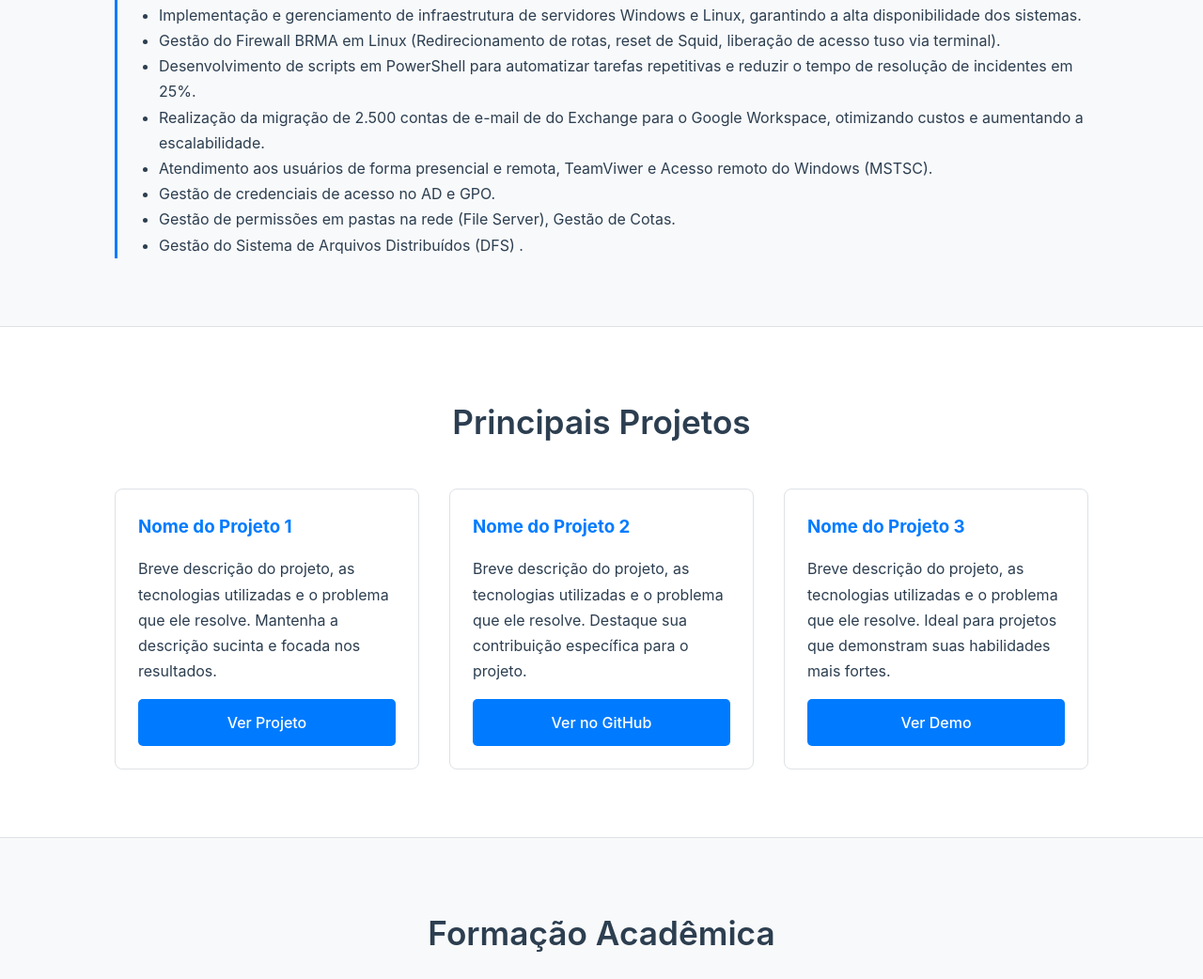
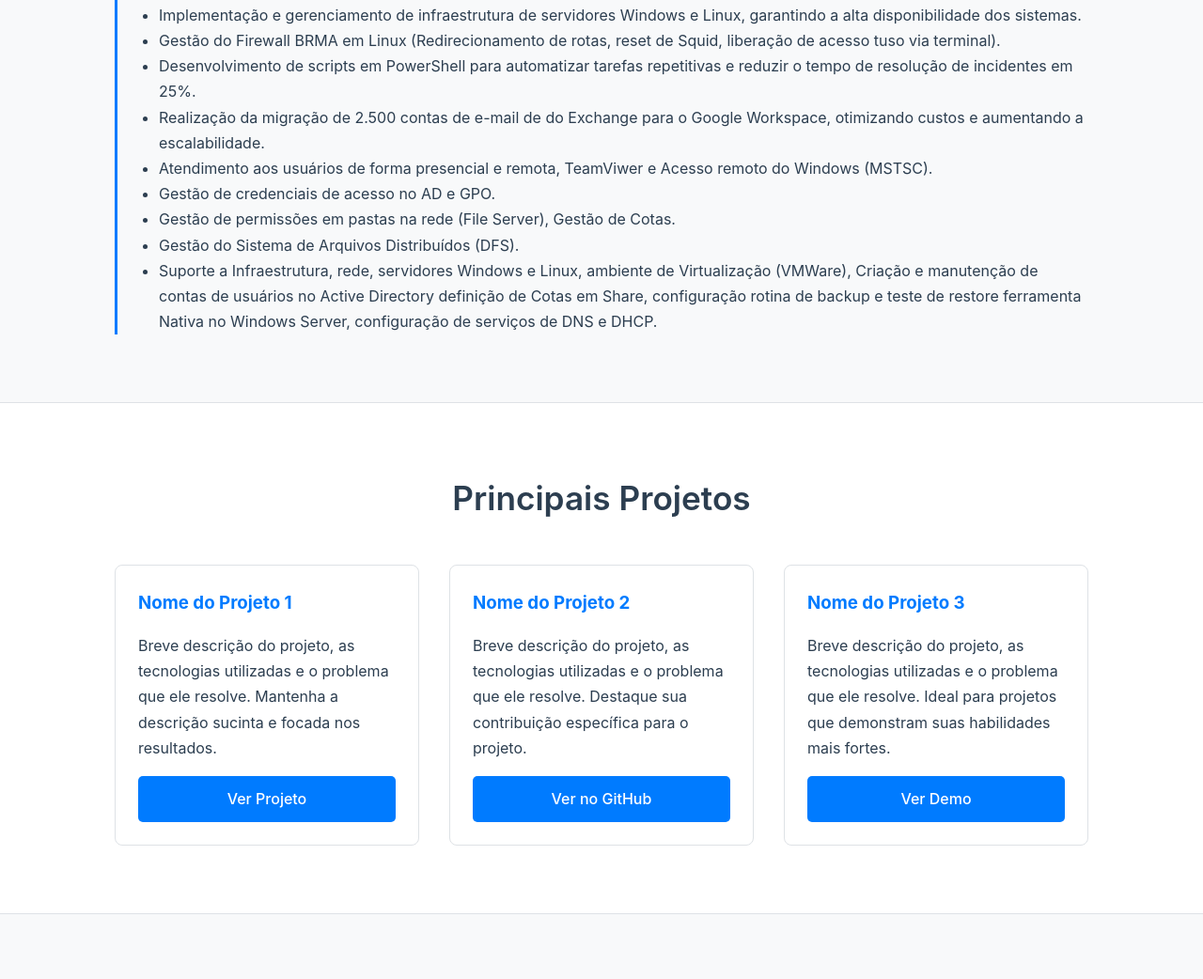
Before and after one commit to luiscolucci/curriculo, a plain HTML site: page index.html in a window 1280 px wide. Shown: the part 3067-4109 px from the top of the page at 94% size. Drawn offline with Linux system fonts and the light colour scheme.

Commit message:
atualização

```diff
--- a/index.html
+++ b/index.html
@@ -123,7 +123,8 @@
                         <li>Atendimento aos usuários de forma presencial e remota, TeamViwer e Acesso remoto do Windows (MSTSC).</li>
                         <li>Gestão de credenciais de acesso no AD e GPO.</li>
                         <li>Gestão de permissões em pastas na rede (File Server), Gestão de Cotas.</li>
-                        <li>Gestão do Sistema de Arquivos Distribuídos (DFS) .</li>
+                        <li>Gestão do Sistema de Arquivos Distribuídos (DFS).</li>
+                        <li>Suporte a Infraestrutura, rede, servidores Windows e Linux, ambiente de Virtualização (VMWare), Criação e manutenção de contas de usuários no Active Directory definição de Cotas em Share,  configuração rotina de backup e teste de restore ferramenta Nativa no Windows Server, configuração de serviços de DNS e DHCP.</li>
                     </ul>
                 </div>
             </div>
```
